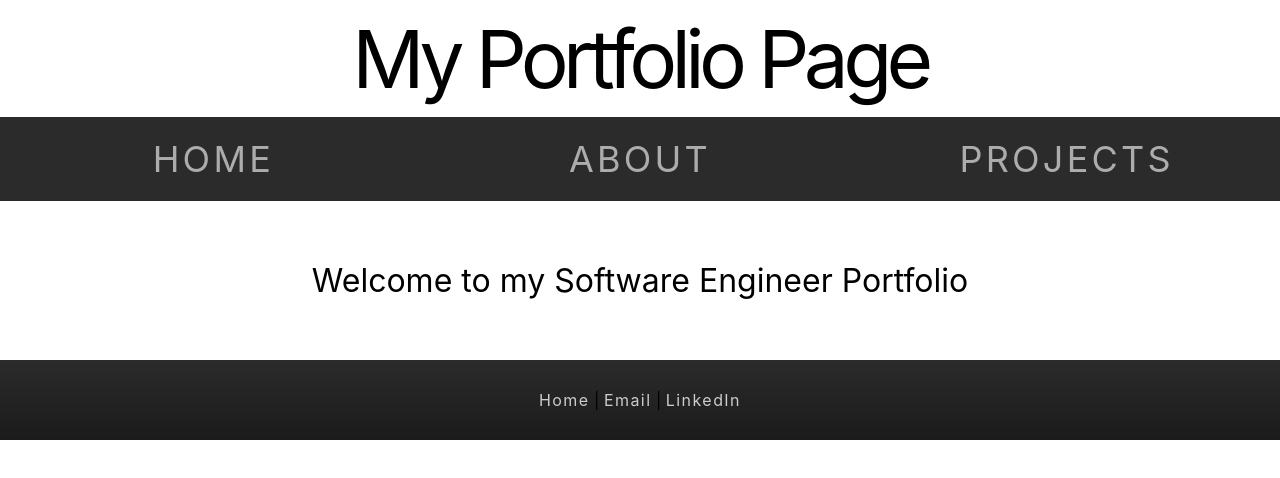
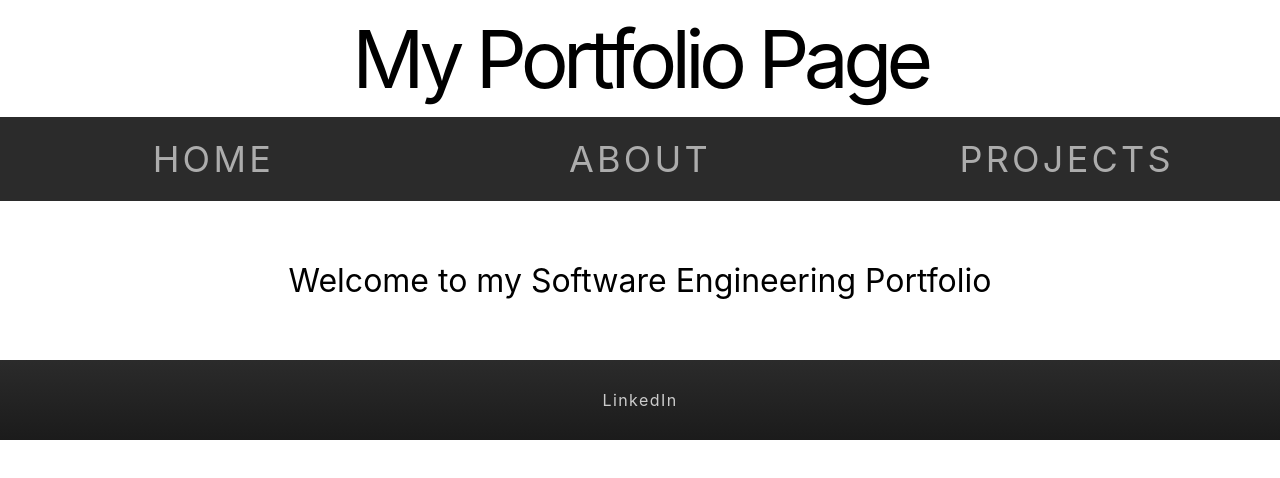
Before and after one commit to Camacho-A/portfolio-frontend, a React (Create React App) app: page / in a window 1280 px wide. Shown: the top 478 px of the page. Built offline with nearby package versions, Linux system fonts and the light colour scheme.

Commit message:
linkdin url added

```diff
--- a/src/components/Footer.js
+++ b/src/components/Footer.js
@@ -1,7 +1,7 @@
 function Footer(props) {
 	return (
 		<div class="footer">
-			<a href="/">Home</a> | <a href="/">Email</a> | <a href="/">LinkedIn</a>
+			 <a href="https://www.linkedin.com/in/camachoangelicaa/">LinkedIn</a>
 		</div>
 	)
 }
--- a/src/index.css
+++ b/src/index.css
@@ -65,6 +65,7 @@ a {
   text-decoration: none;
   color: rgb(204, 204, 204);
   letter-spacing: 0.09em;
+  padding: 20px;
 }
 
 a:hover {
--- a/src/pages/Home.js
+++ b/src/pages/Home.js
@@ -1,7 +1,9 @@
+
 function Home(props) {
 	return (
 		<div className="main">
-			Welcome to my Software Engineer Portfolio
+			Welcome to my Software Engineering Portfolio
+
 		</div>
 	)
 
--- a/src/pages/Projects.js
+++ b/src/pages/Projects.js
@@ -5,6 +5,7 @@ function Projects(props) {
 
 	return projects.map((project) => (
 		<div className="project">
+
 			<div className="name">
 				<h1>{project.name}</h1>
 			</div>
```
